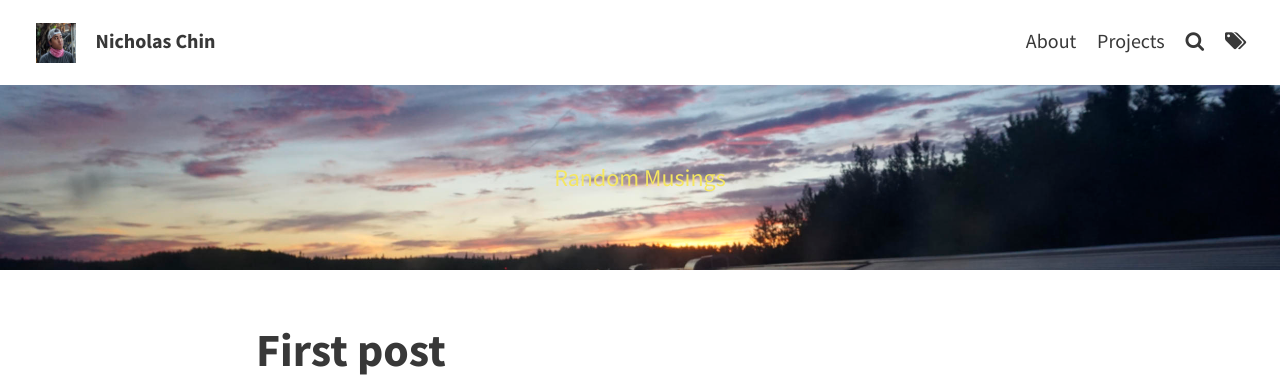
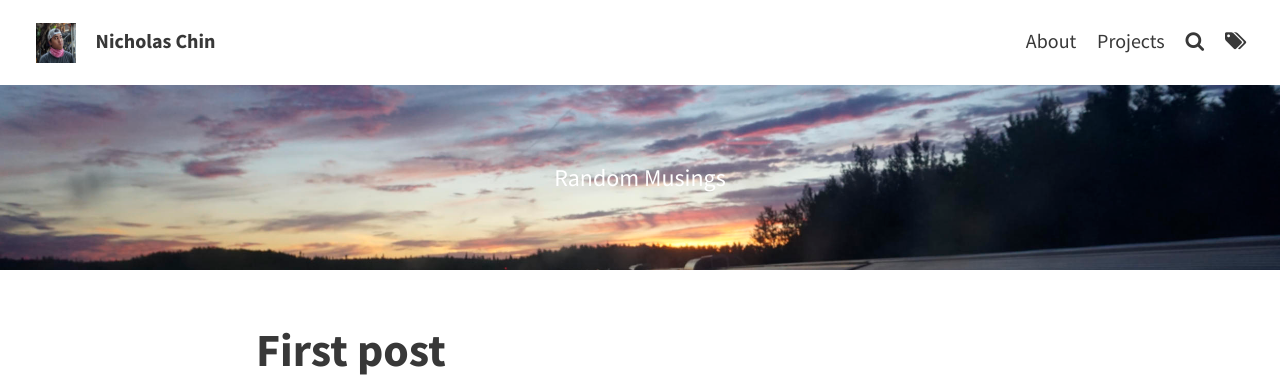
Before and after one commit to teefs/teefs.github.io, a Jekyll site: the page built from index.html, in a window 1280 px wide. Shown: the top 377 px of the page. Built offline with Jekyll 4.4.1, drawn with Linux system fonts in a browser that asks for light colours; the list of posts is cut into pages by our own code.

Commit message:
Header text updates

```diff
--- a/_config.yml
+++ b/_config.yml
@@ -14,8 +14,7 @@ theme_settings:
   gravatar: # Email MD5 hash
 
   # Header and footer text
-  header_text: >
-    <font color=#f4e661>Random Musings</font>
+  header_text: Random Musings
   header_text_feature_image: "assets/img/background.JPG"
   footer_text: >
    Powered by <a href="https://jekyllrb.com/">Jekyll</a> with <a href="https://github.com/sylhare/Type-on-Strap">Type on Strap</a>
--- a/_sass/layouts/_index.scss
+++ b/_sass/layouts/_index.scss
@@ -24,7 +24,8 @@
     h3,
     h4,
     h5 {
-        @extend .header-txt-shadow;
+        text-shadow: none;
+		color: #f4e661;
     }
 
     p:last-child {
```
